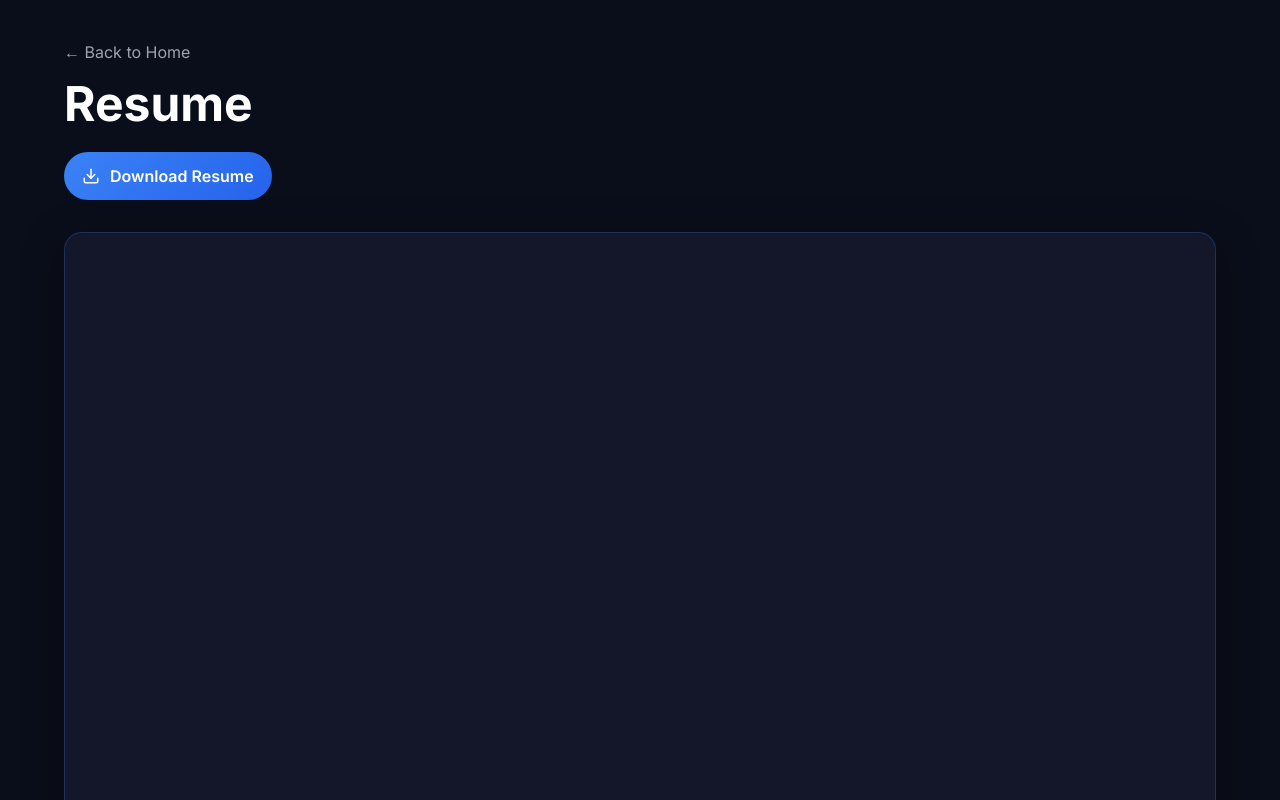
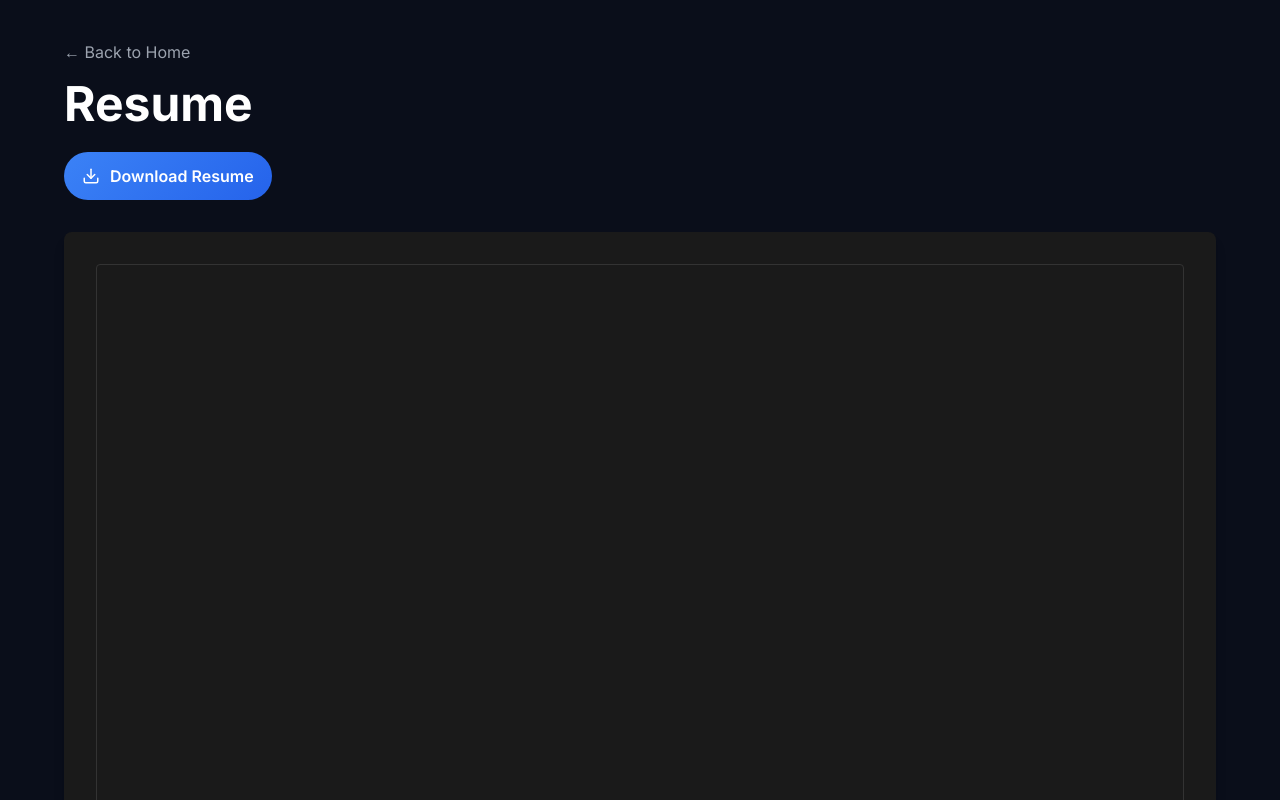
Before and after one commit to pramukhmolugu/portfolio, a Next.js app: page /resume in a window 1280 px wide. Shown: the top 800 px of the page. Built offline with nearby package versions, Linux system fonts and the light colour scheme.

Commit message:
Update resume layout to match reference

```diff
--- a/pages/resume.js
+++ b/pages/resume.js
@@ -72,16 +72,14 @@ export default function Resume() {
   Download Resume
 </a>
           {/* PDF Viewer */}
-          <div className="card">
-            <div className="w-full" style={{ height: "calc(100vh - 120px)" }}>
-              <iframe
-  src={pdfPath}
-  title="Resume PDF"
-  width="100%"
-  height="100%"
-  style={{ border: "none" }}
-/>
-            </div>
+          <div className="w-full bg-[#1a1a1a] rounded-lg shadow-lg p-8">
+            <iframe
+              src={pdfPath}
+              title="Resume PDF"
+              width="100%"
+              height="1100px"
+              style={{ border: "1px solid #333", borderRadius: "4px" }}
+            />
           </div>
 
         </div>
```
